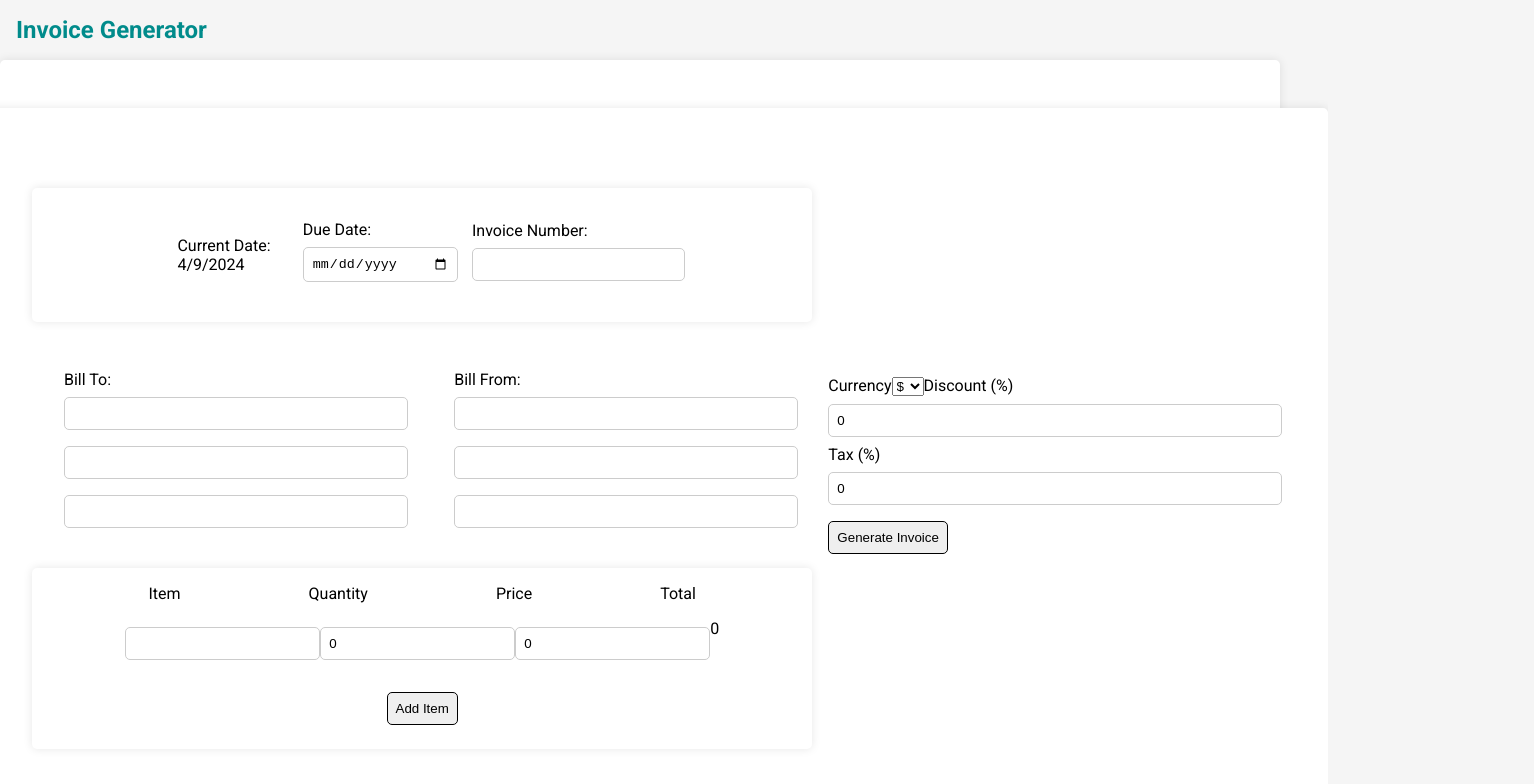
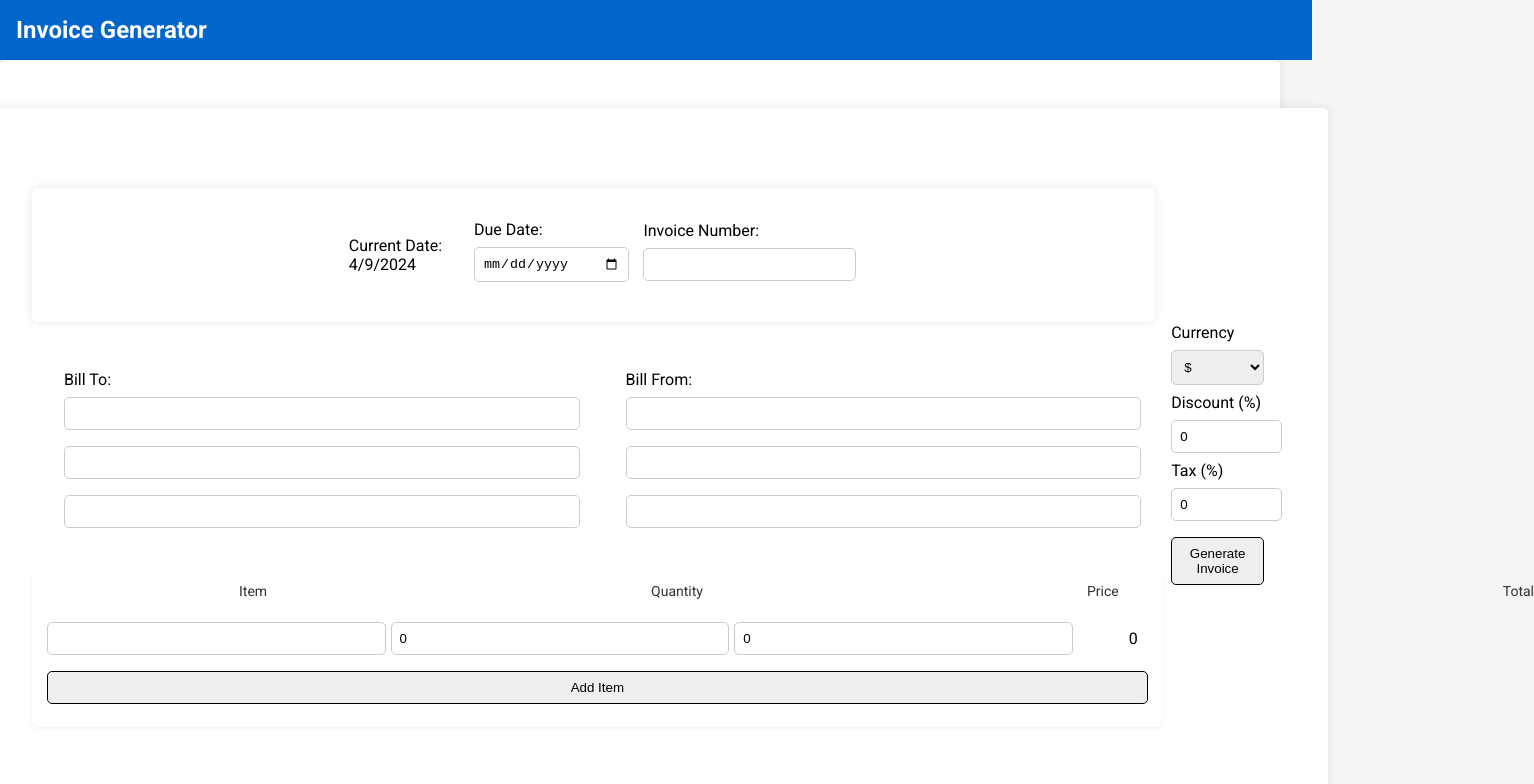
Before and after one commit to mohamed-esoliman/quickbill, a React (Create React App) app: page / in a window 1280 px wide. Shown: the top 784 px of the page, 1534 px wide, since content can reach past the window. Built offline with nearby package versions, Linux system fonts and the light colour scheme.

Commit message:
fix: fix css styling for items input fields

```diff
--- a/src/components/Form.js
+++ b/src/components/Form.js
@@ -219,7 +219,7 @@ const Form = ({updatePdfUri, needReset}) => {
                                 <label>Item</label>
                                 <label>Quantity</label>
                                 <label>Price</label>
-                                <label>Total</label>
+                                <label className='total'>Total</label>
                             </span>
                             {invoiceData.items.map((item) => (
                                 <div key={item.id} className="itemInput">
--- a/src/index.css
+++ b/src/index.css
@@ -13,16 +13,17 @@ body {
 
 nav {
   display: flex;
+  width: 100%;
   justify-content: space-between;
   align-items: center;
   padding: 1rem;
-  background-color: #f5f5f5;
+  background-color: #0066cc;
 }
 
 nav span {
   font-size: 1.5rem;
   font-weight: bold;
-  color: darkcyan;
+  color: #fff;
 }
 
 
@@ -67,6 +68,22 @@ nav span {
   border-radius: 5px;
 }
 
+.form form input:focus {
+  border: 3px solid #0066cc;
+}
+
+.form form select {
+  width: 100%;
+  padding: 0.5rem;
+  margin: 0.5rem 0;
+  border: 1px solid #ccc;
+  border-radius: 5px;
+}
+
+.form form select:focus {
+  border: 3px solid #0066cc;
+}
+
 .form form button {
   padding: 0.5rem;
   margin: 0.5rem 0;
@@ -78,7 +95,7 @@ nav span {
 }
 
 .form form button:hover {
-  background-color: darkcyan;
+  background-color: #0066cc;
   color: #fff;
 }
 
@@ -114,36 +131,49 @@ nav span {
   width: 70%;
 }
 
-.form .toFrom div input {
-  width: 100%;
-  padding: 0.5rem;
-  margin: 0.5rem 0;
-  border: 1px solid #ccc;
-  border-radius: 5px;
+
+.items {
+  display: flex;
+  flex-direction: column;
+  background: #ffffff;
+  padding: 15px;
+  border-radius: 8px;
+  box-shadow: 0 2px 4px rgba(0, 0, 0, 0.05);
+  width: 98%;
 }
 
-.form .item{
-  display: inline;
-  justify-content: center;
+.items .item {
+  display: flex;
+  margin-bottom:  15px;
 }
 
-.form .item label{
-  margin: 4rem;
+.items .item label {
+  font-size: 14px;
+  color: #333;
+  flex: 1;
+  margin-right: 12rem;
+  margin-left: 12rem;
+  white-space: nowrap;
 }
 
-.form .items {
+.items .itemInput {
   display: flex;
-  flex-direction: column;
-  justify-content: center;
   align-items: center;
-  padding: 1rem;
-  border-radius: 5px;
-  box-shadow: 0 0 10px rgba(0, 0, 0, 0.1);
-  background-color: #fff;
+  flex: 2;
 }
 
-.form .items .itemInput{
-  display: flex;
-  flex-direction: row;
-  margin: 1rem;
+.items input {
+  flex: 1;
+  padding: 8px;
+  border: 1px solid #ccc;
+  border-radius: 4px;
+  margin-right: 5px !important;
 }
+
+.items .itemInput label {
+  min-width: 50px;
+  /* Ensure minimum width */
+  text-align: right;
+  /* Align numbers to the right */
+  padding: 0 10px;
+}
```
